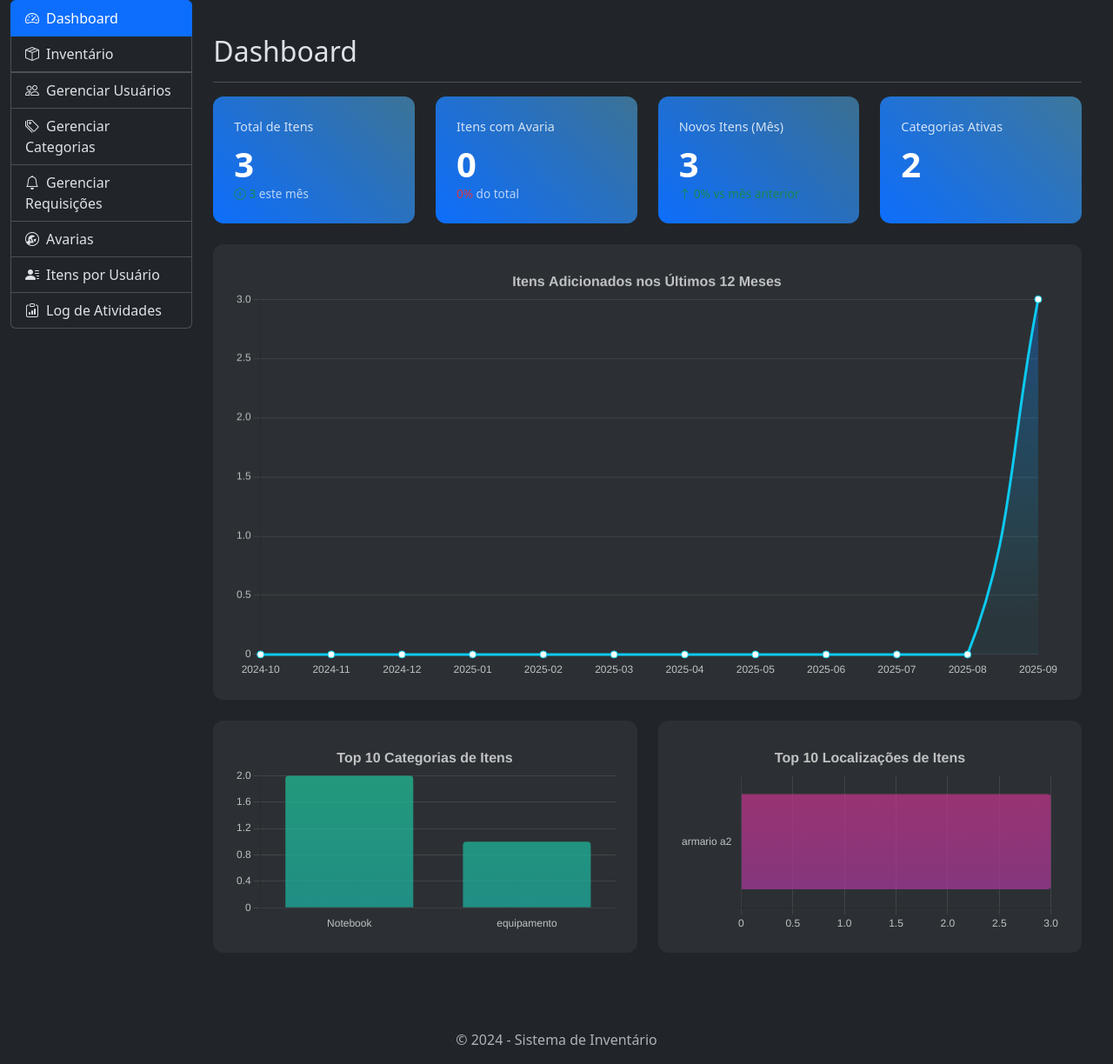
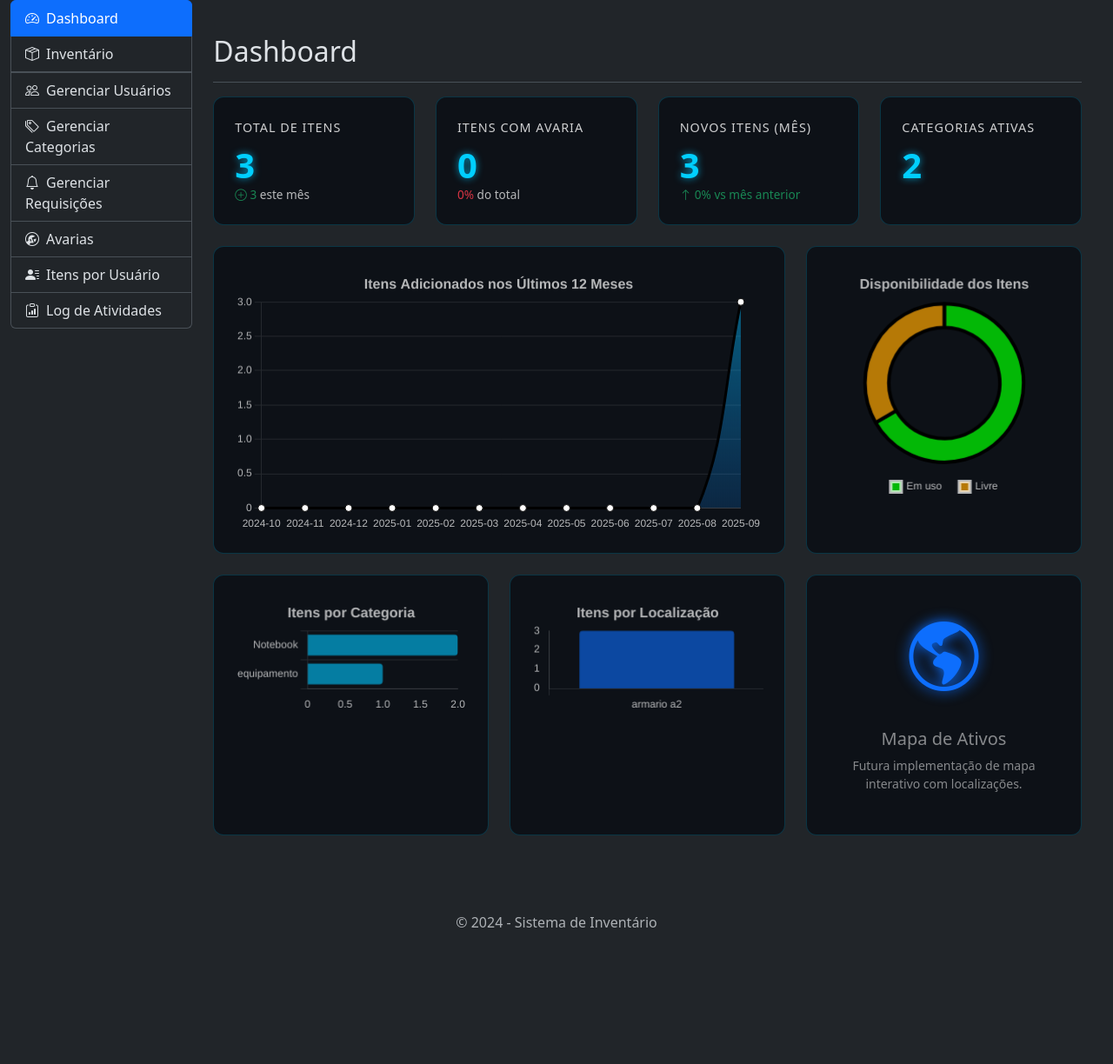
Before and after one commit to AdsonVicente707/Inventario-Murta, a Flask app: page /dashboard in a window 1280 px wide. Shown: the part 62-1286 px from the top of the page at 87% size. After the commit the page ends 1129 px from the top, so only its background shows below. Run offline with Flask 3, Linux system fonts and the light colour scheme; a user stored in the database is signed in; data comes from the database, SQL or seed files in the repository.

Commit message:
melhorado

```diff
--- a/servidor-novo/app.py
+++ b/servidor-novo/app.py
@@ -254,6 +254,17 @@ def dashboard():
     # Total de categorias distintas
     total_categories = db.execute('SELECT COUNT(DISTINCT category) FROM items WHERE category IS NOT NULL AND category != ""').fetchone()[0]
 
+    # --- Query para Gráfico de Rosca (Disponibilidade) ---
+    availability_cursor = db.execute("""
+        SELECT availability_status, COUNT(id) as count
+        FROM items
+        WHERE availability_status IS NOT NULL AND availability_status != ''
+        GROUP BY availability_status
+    """)
+    availability_data = availability_cursor.fetchall()
+    availability_labels = [row['availability_status'] for row in availability_data]
+    availability_values = [row['count'] for row in availability_data]
+
     return render_template('dashboard.html',
                            total_items=total_items,
                            broken_items_count=broken_items_count,
@@ -262,7 +273,7 @@ def dashboard():
                            new_items_change=new_items_change,
                            total_categories=total_categories,
                            location_labels=location_labels, location_data=location_data,
-                           category_labels=category_labels, category_data=category_data,
+                           category_labels=category_labels, category_data=category_data,                           availability_labels=availability_labels, availability_values=availability_values,
                            monthly_labels=monthly_labels, monthly_data=monthly_data,
                            low_stock_categories=[])
 
--- a/servidor-novo/templates/dashboard.html
+++ b/servidor-novo/templates/dashboard.html
@@ -4,101 +4,67 @@
 
 {% block content %}
 <style>
+    :root {
+        --glow-cyan: #00cfff;
+        --glow-blue: #0d6efd;
+        --dark-bg: #010409;
+        --card-bg: #0d1117;
+        --border-color: rgba(0, 199, 255, 0.2);
+    }
+
     .stat-card {
+        background-color: var(--card-bg);
+        border: 1px solid var(--border-color);
         border-radius: 0.75rem;
         padding: 1.5rem;
         color: #fff;
-        transition: transform 0.2s ease, box-shadow 0.2s ease;
-        position: relative;
+        transition: transform 0.3s ease, box-shadow 0.3s ease;
         height: 100%;
     }
     .stat-card:hover {
         transform: translateY(-5px);
-        box-shadow: 0 8px 25px rgba(0, 0, 0, 0.4);
+        box-shadow: 0 0 15px var(--glow-cyan), 0 0 30px var(--glow-blue);
     }
-    /* Paleta de gradientes em tons de azul */
-    .bg-gradient-teal { background: linear-gradient(45deg, #0d6efd, #4ea7dea1); } /* Light Blue */
-    .bg-gradient-pink { background: linear-gradient(45deg, #0d6efd, #4ea7de98); } /* Dark Blue */
-    .bg-gradient-purple { background: linear-gradient(45deg, #0d6efd, #4ea7de91); } /* Electric Blue */
-    .bg-gradient-blue { background: linear-gradient(45deg, #0d6efd, #4ea7de9a); } /* Primary Blue */
-
     .stat-card .card-title {
         font-size: 0.9rem;
         font-weight: 500;
         color: rgba(255, 255, 255, 0.8);
         margin-bottom: 0.5rem;
+        text-transform: uppercase;
+        letter-spacing: 1px;
     }
     .stat-card .metric {
         font-size: 2.5rem;
         font-weight: 700;
         line-height: 1.2;
+        color: var(--glow-cyan);
+        text-shadow: 0 0 8px rgba(0, 199, 255, 0.7);
     }
     .stat-card .change {
         font-size: 0.85rem;
         color: rgba(255, 255, 255, 0.7);
     }
-
-    .stat-card .icon {
-        font-size: 4rem;
-        position: absolute;
-        right: 1rem;
-        bottom: -0.5rem;
-        opacity: 0.07;
-    }
     .chart-container {
-        background-color: #2c3034; /* Um cinza um pouco mais claro que o fundo */
+        background-color: var(--card-bg);
+        border: 1px solid var(--border-color);
         padding: 1.5rem;
         border-radius: 0.75rem;
+        height: 100%;
     }
-
-    /* Custom styles for Flatpickr to match dark theme */
-    #dashboardCalendar {
-        background-color: #343a40; /* Darker input background */
-        color: #fff; /* White text */
-        border-color: #495057; /* Darker border */
+    .map-placeholder {
+        display: flex;
+        align-items: center;
+        justify-content: center;
+        flex-direction: column;
+        text-align: center;
+        min-height: 300px; /* Ensure it has some height */
+        color: rgba(255, 255, 255, 0.5);
     }
-    #dashboardCalendar:focus {
-        background-color: #343a40;
-        color: #fff;
-        border-color: #0dcaf0; /* Teal accent on focus */
-        box-shadow: 0 0 0 0.25rem rgba(13, 202, 240, 0.25);
-    }
-    /* Flatpickr specific overrides for better dark theme integration */
-    .flatpickr-calendar {
-        background-color: #2c3034; /* Same as chart-container */
-        border: 1px solid #343a40;
-        box-shadow: 0 8px 25px rgba(0, 0, 0, 0.4);
-    }
-    .flatpickr-day.selected, .flatpickr-day.selected:hover, .flatpickr-day.startRange, .flatpickr-day.startRange:hover, .flatpickr-day.endRange, .flatpickr-day.endRange:hover {
-        background: linear-gradient(45deg, #0dcaf0, #0d6efd); /* Teal/Blue gradient for selected */
-        border-color: #0dcaf0;
-    }
-    .flatpickr-day.today:not(.selected) {
-        border-color: #6f42c1; /* Purple for today */
-    }
-    .flatpickr-day.today:not(.selected):hover {
-        background-color: rgba(111, 66, 193, 0.2);
-    }
-    .flatpickr-day.inRange {
-        background-color: rgba(13, 202, 240, 0.1);
-        border-color: rgba(13, 202, 240, 0.1);
-    }
-    .flatpickr-day.flatpickr-disabled, .flatpickr-day.flatpickr-disabled:hover {
-        color: rgba(255, 255, 255, 0.3);
-    }
-    .flatpickr-current-month .flatpickr-monthDropdown-months .flatpickr-month,
-    .flatpickr-current-month .flatpickr-numInputWrapper .numInput.flatpickr-year,
-    .flatpickr-current-month .flatpickr-numInputWrapper .numInput.flatpickr-month {
-        color: #fff;
-    }
-    .flatpickr-months .flatpickr-prev-month, .flatpickr-months .flatpickr-next-month {
-        color: #fff;
-    }
-    .flatpickr-months .flatpickr-prev-month:hover, .flatpickr-months .flatpickr-next-month:hover {
-        color: #0dcaf0;
-    }
-    .flatpickr-weekday {
-        color: rgba(255, 255, 255, 0.7);
+    .map-placeholder .bi-globe-americas {
+        font-size: 5rem;
+        color: var(--glow-blue);
+        text-shadow: 0 0 15px var(--glow-blue);
+        margin-bottom: 1rem;
     }
 </style>
 
@@ -131,7 +97,7 @@
 
 <!-- Stat Cards -->
 <div class="row g-4 mb-4">
-    <div class="col-md-6 col-xl-3">
+    <div class="col-sm-6 col-xl-3">
         <div class="stat-card bg-gradient-blue">
             <div class="card-title">Total de Itens</div>
             <div class="metric">{{ total_items }}</div>
@@ -141,7 +107,7 @@
             </div>
         </div>
     </div>
-    <div class="col-md-6 col-xl-3">
+    <div class="col-sm-6 col-xl-3">
         <div class="stat-card bg-gradient-pink">
             <div class="card-title">Itens com Avaria</div>
             <div class="metric">{{ broken_items_count }}</div>
@@ -151,7 +117,7 @@
             </div>
         </div>
     </div>
-    <div class="col-md-6 col-xl-3">
+    <div class="col-sm-6 col-xl-3">
         <div class="stat-card bg-gradient-purple">
             <div class="card-title">Novos Itens (Mês)</div>
             <div class="metric">{{ new_items_current_month }}</div>
@@ -161,7 +127,7 @@
             </div>
         </div>
     </div>
-    <div class="col-md-6 col-xl-3">
+    <div class="col-sm-6 col-xl-3">
         <div class="stat-card bg-gradient-teal">
             <div class="card-title">Categorias Ativas</div>
             <div class="metric">{{ total_categories }}</div>
@@ -175,46 +141,51 @@
 <!-- Gráficos -->
 <div class="row g-4">
     <!-- Gráfico de Linha -->
-    <div class="col-12">
+    <div class="col-xl-8">
         <div class="chart-container">
             <canvas id="monthlyItemsChart"></canvas>
         </div>
     </div>
-    <!-- Gráficos de Barra -->
-    <div class="col-lg-6">
+    <!-- Gráfico de Rosca -->
+    <div class="col-xl-4">
+        <div class="chart-container">
+            <canvas id="availabilityDonutChart"></canvas>
+        </div>
+    </div>
+    <!-- Gráficos de Barra e Mapa -->
+    <div class="col-lg-4">
         <div class="chart-container">
             <canvas id="categoryChart"></canvas>
         </div>
     </div>
-    <div class="col-lg-6">
+    <div class="col-lg-4">
         <div class="chart-container">
             <canvas id="locationChart"></canvas>
+        </div>
+    </div>
+    <div class="col-lg-4">
+        <div class="chart-container map-placeholder">
+            <i class="bi bi-globe-americas"></i>
+            <h5 class="mt-2">Mapa de Ativos</h5>
+            <p class="small">Futura implementação de mapa interativo com localizações.</p>
         </div>
     </div>
 </div>
 
 <!-- Inclui a biblioteca Chart.js -->
-<!-- Adiciona os arquivos JS do Flatpickr -->
-<script src="https://cdn.jsdelivr.net/npm/flatpickr"></script>
-<script src="https://cdn.jsdelivr.net/npm/flatpickr/dist/l10n/pt.js"></script>
 <script src="https://cdn.jsdelivr.net/npm/chart.js"></script>
 
 <script>
 document.addEventListener('DOMContentLoaded', function () {
     // Configurações globais para os gráficos no tema escuro
     Chart.defaults.color = 'rgba(255, 255, 255, 0.7)';
-
-    // Função para criar gradientes para os gráficos
-    function createGradient(ctx, colorStart, colorEnd) {
-        const gradient = ctx.createLinearGradient(0, 0, 0, 400);
-        gradient.addColorStop(0, colorStart);
-        gradient.addColorStop(1, colorEnd);
-        return gradient;
-    }
+    Chart.defaults.borderColor = 'rgba(255, 255, 255, 0.1)';
 
     // Gráfico de Linha de Itens por Mês
     const monthlyCtx = document.getElementById('monthlyItemsChart').getContext('2d');
-    const monthlyGradient = createGradient(monthlyCtx, 'rgba(13, 110, 253, 0.4)', 'rgba(13, 202, 240, 0.05)');
+    const monthlyGradient = monthlyCtx.createLinearGradient(0, 0, 0, 400);
+    monthlyGradient.addColorStop(0, 'rgba(0, 199, 255, 0.5)');
+    monthlyGradient.addColorStop(1, 'rgba(13, 110, 253, 0.05)');
 
     new Chart(monthlyCtx, {
         type: 'line',
@@ -225,14 +196,14 @@ document.addEventListener('DOMContentLoaded', function () {
                 data: {{ monthly_data|tojson }},
                 fill: true,
                 backgroundColor: monthlyGradient,
-                borderColor: '#0dcaf0', // Teal line
+                borderColor: 'var(--glow-cyan)',
                 pointBackgroundColor: '#fff',
-                pointBorderColor: '#0dcaf0',
-                pointRadius: 4, // Make points slightly more prominent
-                pointHoverRadius: 7, // Enlarge points on hover
-                pointHoverBackgroundColor: '#0dcaf0', // Fill point with color on hover
-                pointHoverBorderColor: '#fff', // White border on hover
-                tension: 0.4 // A slightly more gentle curve
+                pointBorderColor: 'var(--glow-cyan)',
+                pointRadius: 4,
+                pointHoverRadius: 7,
+                pointHoverBackgroundColor: 'var(--glow-cyan)',
+                pointHoverBorderColor: '#fff',
+                tension: 0.4
             }]
         },
         options: {
@@ -248,24 +219,54 @@ document.addEventListener('DOMContentLoaded', function () {
                     displayColors: false
                 },
                 legend: { display: false },
-                title: {
-                    display: true,
-                    text: 'Itens Adicionados nos Últimos 12 Meses',
-                    font: { size: 16 }
-                }
+                title: { display: true, text: 'Itens Adicionados nos Últimos 12 Meses', font: { size: 16 } }
             },
             scales: {
-                // ... existing scales ...
-                y: { grid: { color: 'rgba(255, 255, 255, 0.1)' } },
+                y: { grid: { color: Chart.defaults.borderColor } },
                 x: { grid: { display: false } }
+            }
+        }
+    });
+
+    // Gráfico de Rosca de Disponibilidade
+    const availabilityCtx = document.getElementById('availabilityDonutChart').getContext('2d');
+    new Chart(availabilityCtx, {
+        type: 'doughnut',
+        data: {
+            labels: {{ availability_labels|tojson }},
+            datasets: [{
+                label: 'Disponibilidade',
+                data: {{ availability_values|tojson }},
+                backgroundColor: [
+                    'rgba(0, 255, 0, 0.7)',    // Livre -> Verde
+                    'rgba(255, 165, 0, 0.7)',  // Em uso -> Laranja
+                    'rgba(0, 199, 255, 0.7)',  // Devolvido -> Ciano
+                    'rgba(255, 0, 0, 0.7)'     // Outros -> Vermelho
+                ],
+                borderColor: 'var(--card-bg)',
+                borderWidth: 4,
+                hoverOffset: 8
+            }]
+        },
+        options: {
+            responsive: true,
+            cutout: '70%',
+            plugins: {
+                legend: {
+                    position: 'bottom',
+                    labels: {
+                        padding: 20,
+                        boxWidth: 12
+                    }
+                },
+                title: { display: true, text: 'Disponibilidade dos Itens', font: { size: 16 } },
+                tooltip: { displayColors: false }
             }
         }
     });
 
     // Gráfico de Itens por Categoria
     const categoryCtx = document.getElementById('categoryChart').getContext('2d');
-    const categoryGradient = createGradient(categoryCtx, 'rgba(32, 201, 151, 0.7)', 'rgba(23, 162, 184, 0.7)');
-
     new Chart(categoryCtx, {
         type: 'bar',
         data: {
@@ -273,8 +274,10 @@ document.addEventListener('DOMContentLoaded', function () {
             datasets: [{
                 label: 'Nº de Itens',
                 data: {{ category_data|tojson }},
-                backgroundColor: categoryGradient,
-                borderRadius: 4, // Add rounded corners for a softer look
+                backgroundColor: 'rgba(0, 199, 255, 0.6)',
+                borderColor: 'var(--glow-cyan)',
+                borderWidth: 1,
+                borderRadius: 4,
                 borderWidth: 0,
                 hoverBorderWidth: 2,
                 hoverBorderColor: '#fff'
@@ -282,22 +285,11 @@ document.addEventListener('DOMContentLoaded', function () {
         },
         options: {
             responsive: true,
+            indexAxis: 'y', // Barras horizontais
             plugins: {
-                tooltip: {
-                    enabled: true,
-                    backgroundColor: 'rgba(0, 0, 0, 0.8)',
-                    titleFont: { size: 14, weight: 'bold' },
-                    bodyFont: { size: 12 },
-                    padding: 10,
-                    cornerRadius: 4,
-                    displayColors: false
-                },
                 legend: { display: false },
-                title: {
-                    display: true,
-                    text: 'Top 10 Categorias de Itens',
-                    font: { size: 16 }
-                }
+                title: { display: true, text: 'Itens por Categoria', font: { size: 16 } },
+                tooltip: { displayColors: false }
             },
             scales: {
                 y: {
@@ -313,8 +305,6 @@ document.addEventListener('DOMContentLoaded', function () {
 
     // Gráfico de Itens por Localização
     const locationCtx = document.getElementById('locationChart').getContext('2d');
-    const locationGradient = createGradient(locationCtx, 'rgba(214, 51, 132, 0.7)', 'rgba(111, 66, 193, 0.7)');
-
     new Chart(locationCtx, {
         type: 'bar',
         data: {
@@ -322,8 +312,9 @@ document.addEventListener('DOMContentLoaded', function () {
             datasets: [{
                 label: 'Nº de Itens',
                 data: {{ location_data|tojson }},
-                backgroundColor: locationGradient,
-                borderRadius: 4, // Add rounded corners for a softer look
+                backgroundColor: 'rgba(13, 110, 253, 0.6)',
+                borderColor: 'var(--glow-blue)',
+                borderRadius: 4,
                 borderWidth: 0,
                 hoverBorderWidth: 2,
                 hoverBorderColor: '#fff'
@@ -331,23 +322,10 @@ document.addEventListener('DOMContentLoaded', function () {
         },
         options: {
             responsive: true,
-            indexAxis: 'y', // Transforma em gráfico de barras horizontais
             plugins: {
-                tooltip: {
-                    enabled: true,
-                    backgroundColor: 'rgba(0, 0, 0, 0.8)',
-                    titleFont: { size: 14, weight: 'bold' },
-                    bodyFont: { size: 12 },
-                    padding: 10,
-                    cornerRadius: 4,
-                    displayColors: false
-                },
                 legend: { display: false },
-                title: {
-                    display: true,
-                    text: 'Top 10 Localizações de Itens',
-                    font: { size: 16 }
-                }
+                title: { display: true, text: 'Itens por Localização', font: { size: 16 } },
+                tooltip: { displayColors: false }
             },
             scales: {
                 x: {
@@ -362,4 +340,5 @@ document.addEventListener('DOMContentLoaded', function () {
     });
 });
 </script>
+
 {% endblock %}
```
